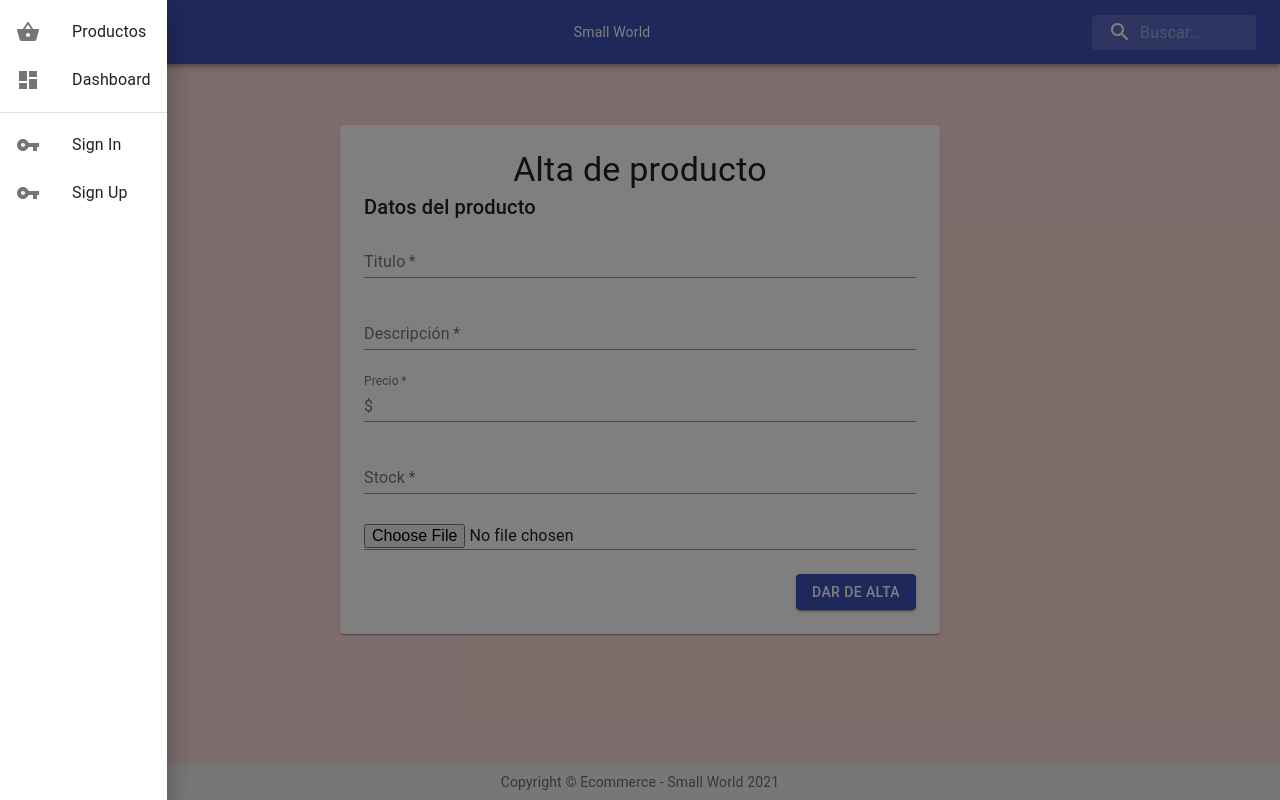
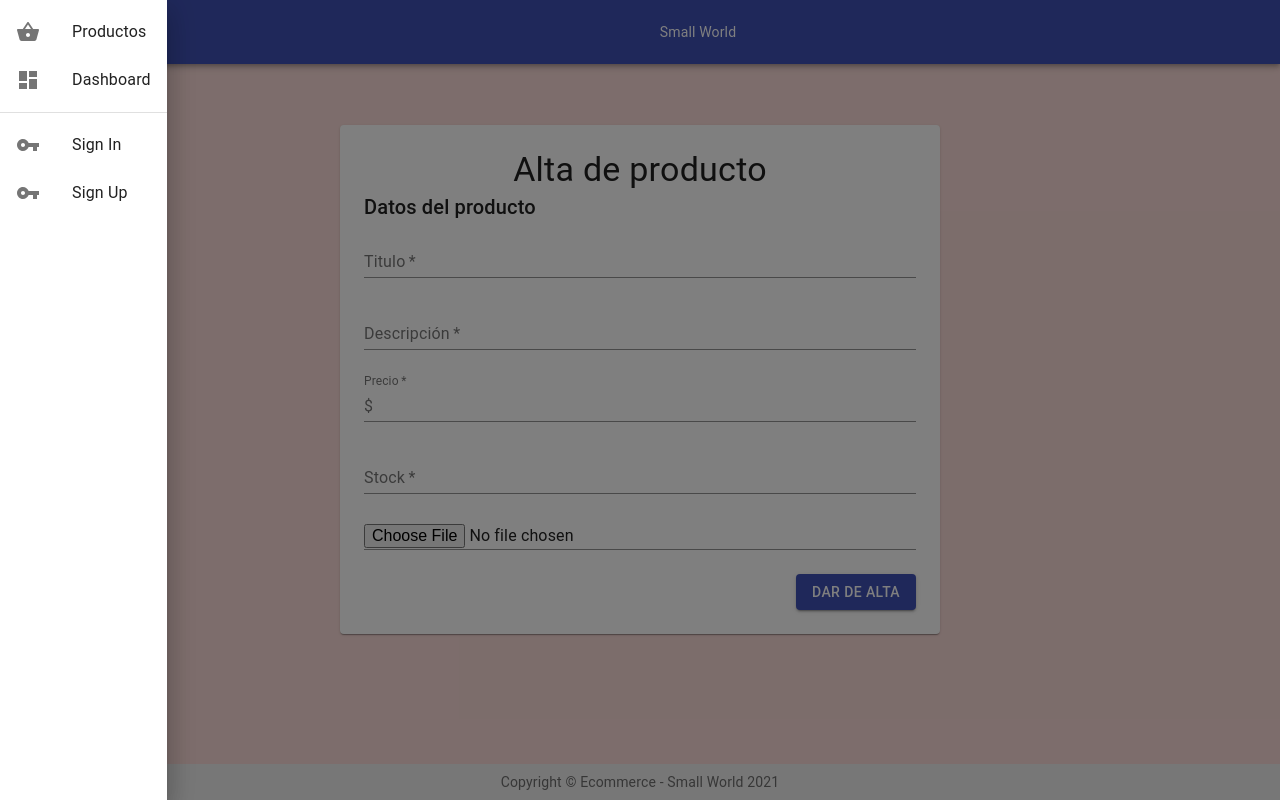
Before and after one commit to taosoft/ecommerce-child-clothes, a React (Create React App) app: page /dashboard/add-product in a window 1280 px wide. Both pictures are taken after a click on the button 36 px from the left and 32 px from the top of the page. Built offline with nearby package versions, Linux system fonts and the light colour scheme; what react-swipeable-views-utils would draw is missing.

Commit message:
Header para Alta Producto

```diff
--- a/src/Components/Dashboard/AddProduct.js
+++ b/src/Components/Dashboard/AddProduct.js
@@ -6,7 +6,7 @@ import Button from '@material-ui/core/Button';
 import Typography from '@material-ui/core/Typography';
 import AddressForm from './AddressForm';
 import Footer from '../LandingPage/Footer'
-import Header from '../LandingPage/Header';
+import Header from './Header';
 
 
 const useStyles = makeStyles((theme) => ({
--- a/src/Components/Dashboard/Dashboard.js
+++ b/src/Components/Dashboard/Dashboard.js
@@ -23,10 +23,13 @@ import Button from '@material-ui/core/Button';
 import HomeIcon from '@material-ui/icons/Home'
 
 function Copyright() {
+  const classes = useStyles();
   return (
-    <Typography variant="body2" color="textSecondary" align="center">
-      {`Copyright © Your Website ${new Date().getFullYear()}.`}
-    </Typography>
+    <footer className={classes.footer}>
+      <Typography variant="body2" color="textSecondary" align="center">
+        {`Copyright © Your Website ${new Date().getFullYear()}.`}
+      </Typography>
+    </footer>
   );
 }
 
@@ -109,6 +112,12 @@ const useStyles = makeStyles((theme) => ({
   fixedHeight: {
     height: 240,
   },
+  footer: {
+    padding: theme.spacing(1, 1),
+    marginTop: 'auto',
+    backgroundColor:
+      theme.palette.type === 'light' ? theme.palette.grey[200] : theme.palette.grey[800],
+  },
 }));
 
 export default function Dashboard() {
@@ -184,10 +193,8 @@ export default function Dashboard() {
               </Paper>
             </Grid>
           </Grid>
-          <Box pt={4}>
-            <Copyright />
-          </Box>
         </Container>
+        <Copyright />
       </main>
     </div>
   );
--- /dev/null
+++ b/src/Components/Dashboard/Header.jsx
@@ -0,0 +1,194 @@
+import AppBar from '@material-ui/core/AppBar';
+import Toolbar from '@material-ui/core/Toolbar';
+import IconButton from '@material-ui/core/IconButton';
+import InputBase from '@material-ui/core/InputBase';
+import { fade, makeStyles } from '@material-ui/core/styles';
+import MenuIcon from '@material-ui/icons/Menu';
+import SearchIcon from '@material-ui/icons/Search';
+import SwipeableDrawer from '@material-ui/core/SwipeableDrawer';
+import { useState } from 'react';
+import List from '@material-ui/core/List';
+import ListItem from '@material-ui/core/ListItem';
+import ListItemIcon from '@material-ui/core/ListItemIcon';
+import ListItemText from '@material-ui/core/ListItemText';
+import Divider from '@material-ui/core/Divider';
+import ExitToAppIcon from '@material-ui/icons/ExitToApp';
+import VpnKeyIcon from '@material-ui/icons/VpnKey';
+import ShoppingBasketIcon from '@material-ui/icons/ShoppingBasket';
+import DashboardIcon from '@material-ui/icons/Dashboard';
+import { Redirect, Link } from 'react-router-dom'
+import Button from '@material-ui/core/Button';
+import HomeIcon from '@material-ui/icons/Home';
+import { useSelector } from 'react-redux';
+import { selectIsLogged } from '../../app/stores/authSlice';
+
+const useStyles = makeStyles((theme) => ({
+  root: {
+    marginBottom: '1%'
+  },
+  menuButton: {
+    marginRight: theme.spacing(2),
+  },
+  title: {
+    flexGrow: 1,
+    display: 'none',
+    [theme.breakpoints.up('sm')]: {
+      display: 'block',
+    },
+  },
+  search: {
+    position: 'relative',
+    borderRadius: theme.shape.borderRadius,
+    backgroundColor: fade(theme.palette.common.white, 0.15),
+    '&:hover': {
+      backgroundColor: fade(theme.palette.common.white, 0.25),
+    },
+    marginLeft: 0,
+    width: '100%',
+    [theme.breakpoints.up('sm')]: {
+      marginLeft: theme.spacing(1),
+      width: 'auto',
+    },
+  },
+  searchIcon: {
+    padding: theme.spacing(0, 2),
+    height: '100%',
+    position: 'absolute',
+    pointerEvents: 'none',
+    display: 'flex',
+    alignItems: 'center',
+    justifyContent: 'center',
+  },
+  inputRoot: {
+    color: 'inherit',
+  },
+  inputInput: {
+    padding: theme.spacing(1, 1, 1, 0),
+    paddingLeft: `calc(1em + ${theme.spacing(4)}px)`,
+    transition: theme.transitions.create('width'),
+    width: '100%',
+    [theme.breakpoints.up('sm')]: {
+      width: '12ch',
+      '&:focus': {
+        width: '20ch',
+      },
+    },
+  },
+  list: {
+    width: 250,
+  },
+  fullList: {
+    width: 'auto',
+  },
+}));
+
+export default function Header() {
+  const classes = useStyles();
+  const isLoggedIn = useSelector(selectIsLogged);
+
+  const [redirect, setRedirect] = useState(null)
+  const [state, setState] = useState({
+    left: false,
+    name: 'left'
+  });
+
+  const handleSearch = (event) => {
+    if(event.key === 'Enter') {
+      alert(event.target.value)
+    }
+  }
+
+  const toggleDrawer = (open) => (event) => {
+    if (
+      event &&
+      event.type === 'keydown' &&
+      (event.key === 'Tab' || event.key === 'Shift')
+    ) {
+      return;
+    }
+
+    setState({ ...state, left: open });
+  };
+
+  const list = (anchor) => (
+    <div
+      role="presentation"
+      onClick={toggleDrawer(anchor, false)}
+      onKeyDown={toggleDrawer(anchor, false)}
+    >
+      <List>
+        {[{text: 'Productos', show: true, component: ShoppingBasketIcon, path: "/products"},
+          {text: 'Dashboard', show: true, component: DashboardIcon, path: "/dashboard"}]
+          .filter((data) => data.show === true)
+          .map((data, index) => {
+              const SpecificIcon = data.component;
+              return (
+                <ListItem button key={index} onClick={() => setRedirect(data.path)}>
+                  <ListItemIcon>
+                      <SpecificIcon key={index} />
+                  </ListItemIcon>
+                  <ListItemText primary={data.text} />
+                </ListItem>
+              );
+          }
+        )}
+      </List>
+      <Divider />
+      <List>
+        {[{text: 'Sign In', show: !isLoggedIn, component: VpnKeyIcon, path: "/login"},
+          {text: 'Sign Up', show: !isLoggedIn, component: VpnKeyIcon, path: "/singup"},
+          {text: 'Log Out', show: isLoggedIn, component: ExitToAppIcon, path: "/"}].filter((data) => data.show === true).map((data, index) => {
+              const SpecificIcon = data.component;
+              return (
+                <ListItem button key={index} onClick={() => setRedirect(data.path)}>
+                  <ListItemIcon>
+                    <SpecificIcon key={index} />
+                    </ListItemIcon>
+                  <ListItemText primary={data.text} />
+                </ListItem>
+              );
+            }
+        )}
+      </List>
+    </div>
+  );
+
+  if(redirect !== null) {
+    return <Redirect push to={redirect} />
+  }
+  else {
+    return (
+      <div className={classes.root}>
+        <SwipeableDrawer
+          anchor={state.name}
+          open={state.left}
+          onClose={toggleDrawer(false)}
+          onOpen={toggleDrawer(true)}
+        >
+          {list(state.name)}
+        </SwipeableDrawer>
+        <AppBar position="static">
+          <Toolbar>
+            <IconButton
+              edge="start"
+              className={classes.menuButton}
+              color="inherit"
+              aria-label="open drawer"
+              onClick={toggleDrawer(true)}
+            >
+              <MenuIcon />
+            </IconButton>
+            <div className={classes.title}>
+              <Link to="/">
+                <Button startIcon={<HomeIcon />} />
+              </Link>
+            </div>
+            <div className={classes.title}>
+              Small World
+            </div>
+          </Toolbar>
+        </AppBar>
+      </div>
+    );
+  }
+}
```
